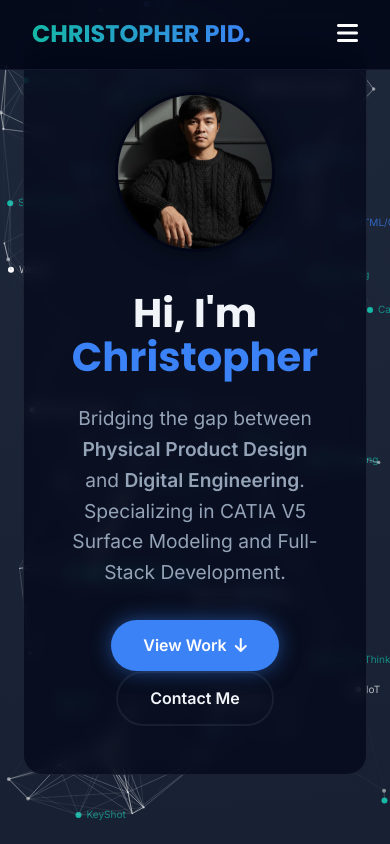
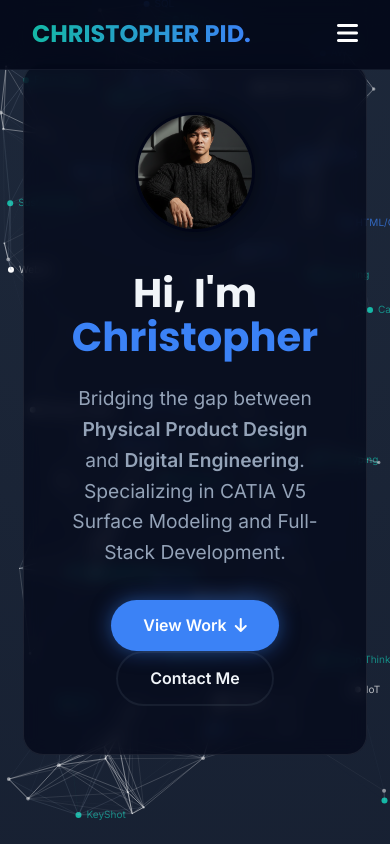
Before and after one commit to topher1993/Christopher-Pid, a plain HTML site: page index.html in a window 390 px wide. Shown: the top 844 px of the page. Drawn offline with Linux system fonts and the light colour scheme.

Commit message:
Update style.css
profile pic size

```diff
--- a/styles/style.css
+++ b/styles/style.css
@@ -525,7 +525,7 @@ footer { text-align: center; padding: 2rem; border-top: 1px solid var(--border-c
         background: rgba(59, 130, 246, 0.1);
     }
     .profile-img {
-    width: 160px; height: 160px;}
+    width: 120px; height: 120px;}
 }
 
 .nav-btn:hover {
```
